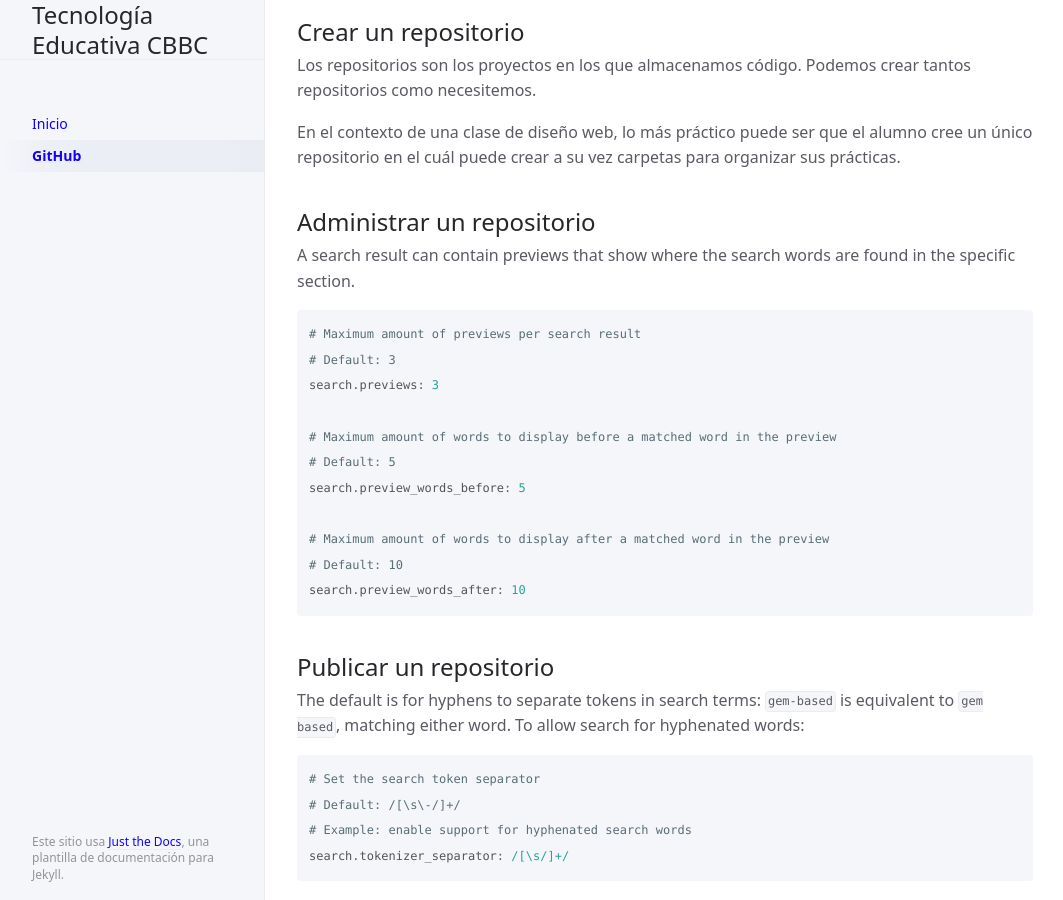
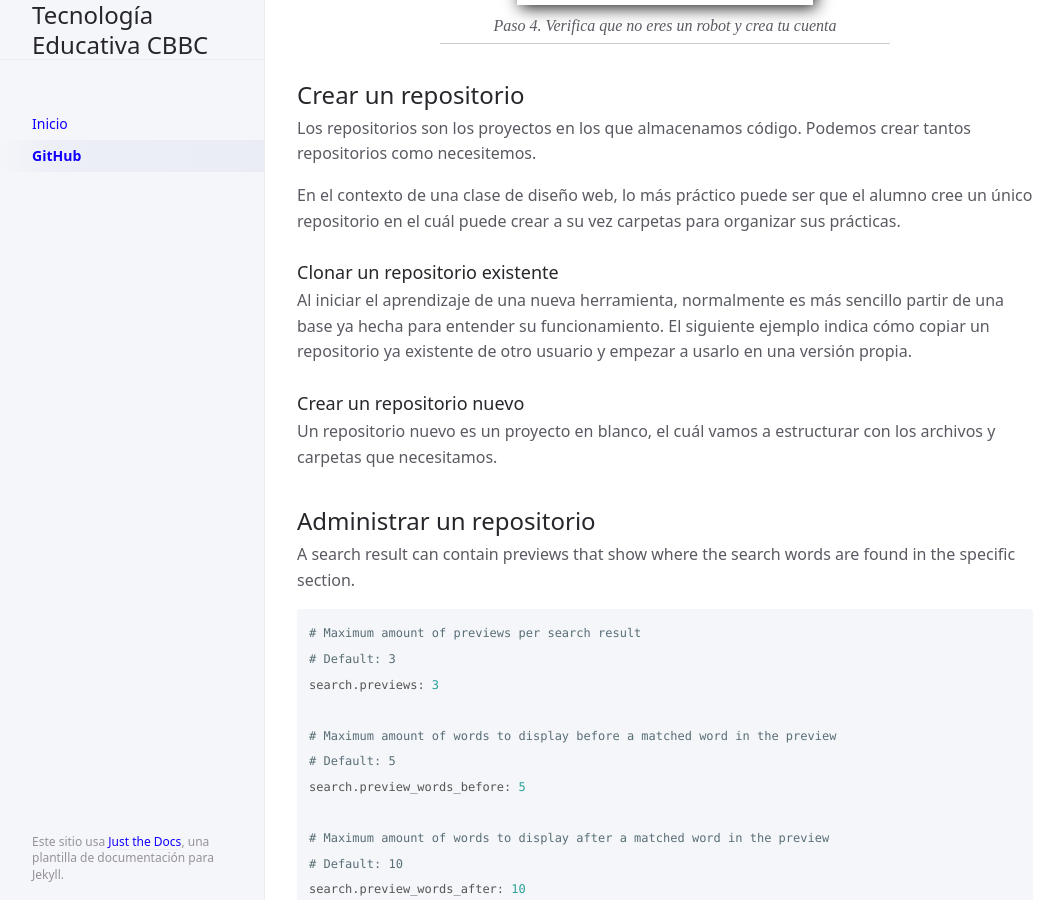
Before and after one commit to CoBachBC/demo, a Jekyll site: the page built from docs/github.md, in a window 1280 px wide and 900 px high, scrolled down 3290 px. Shown: the whole window, without its empty margins (107-1170 px from the left). Built offline with Jekyll 4.4.1, drawn with Linux system fonts in a browser that asks for light colours; some of the changed text lies outside the part shown.

Commit message:
Update github.md

```diff
--- a/docs/github.md
+++ b/docs/github.md
@@ -56,6 +56,14 @@
 
 En el contexto de una clase de diseño web, lo más práctico puede ser que el alumno cree un único repositorio en el cuál puede crear a su vez carpetas para organizar sus prácticas.
 
+### Clonar un repositorio existente
+
+Al iniciar el aprendizaje de una nueva herramienta, normalmente es más sencillo partir de una base ya hecha para entender su funcionamiento. El siguiente ejemplo indica cómo copiar un repositorio ya existente de otro usuario y empezar a usarlo en una versión propia.
+
+### Crear un repositorio nuevo
+
+Un repositorio nuevo es un proyecto en blanco, el cuál vamos a estructurar con los archivos y carpetas que necesitamos.
+
 ## Administrar un repositorio
 
 A search result can contain previews that show where the search words are found in the specific section.
```
